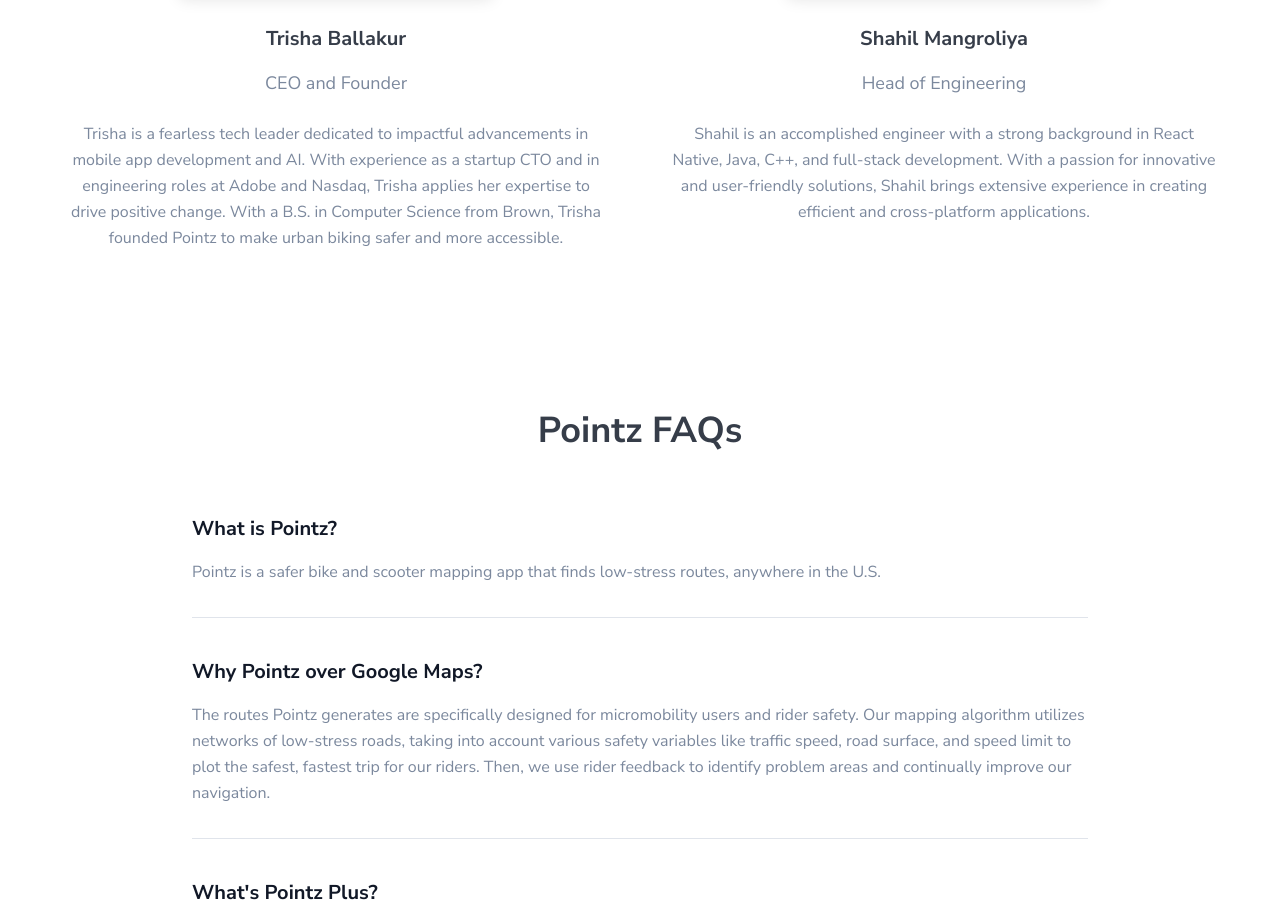
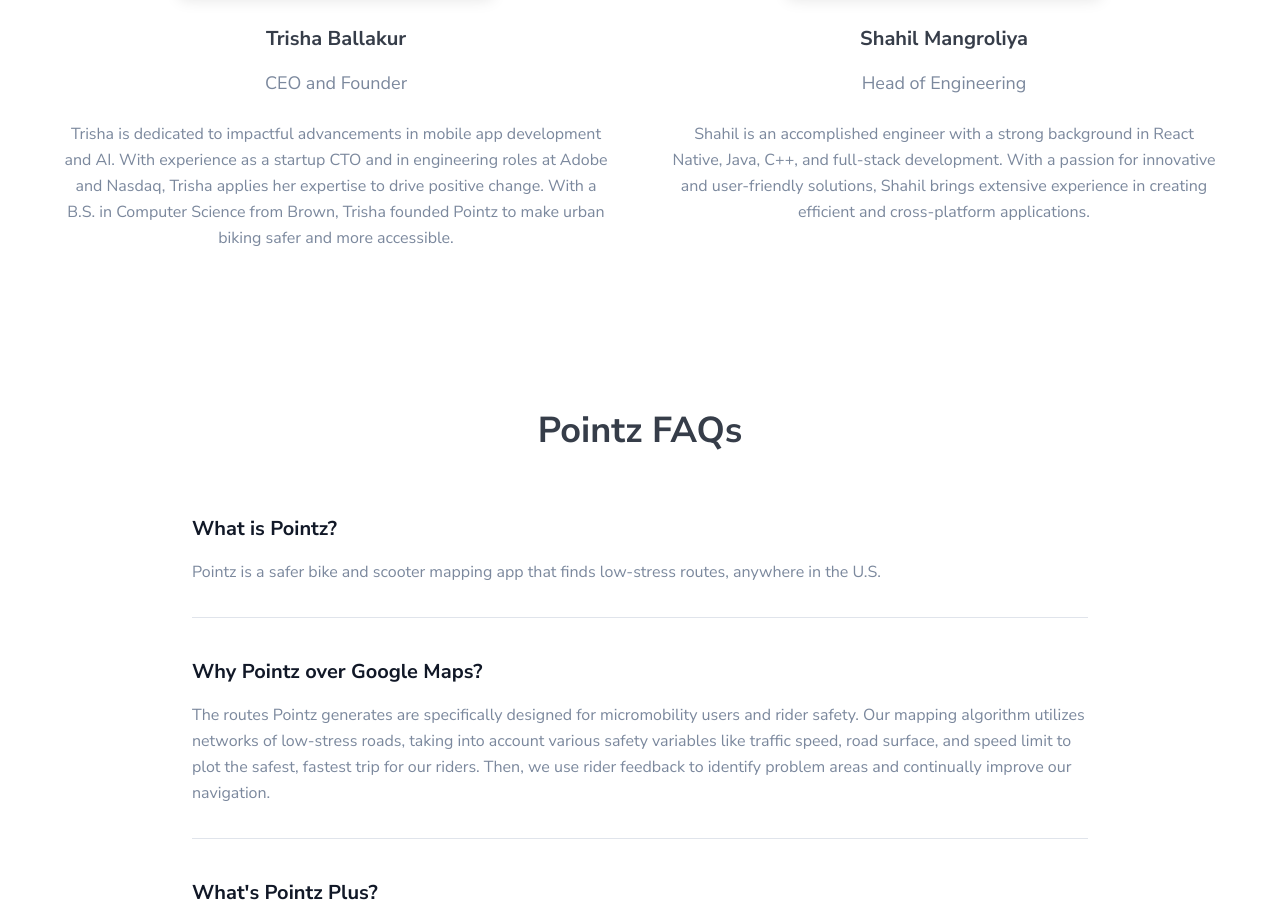
Before and after one commit to PointzOfficial/pointz-website, a React (Vite) app: page /about in a window 1280 px wide. Shown: the part 880-1798 px from the top of the page. Built offline with nearby package versions, Linux system fonts and the light colour scheme.

Commit message:
Refactor About page to enhance readability by streamlining text and improving formatting for better presentation.

```diff
--- a/src/pages/About.tsx
+++ b/src/pages/About.tsx
@@ -53,13 +53,12 @@
                 </p>
                 <div className="text-center">
                   <p className="text-muted-foreground leading-relaxed">
-                    Trisha is a fearless tech leader dedicated to impactful
-                    advancements in mobile app development and AI. With
-                    experience as a startup CTO and in engineering roles at
-                    Adobe and Nasdaq, Trisha applies her expertise to drive
-                    positive change. With a B.S. in Computer Science from Brown,
-                    Trisha founded Pointz to make urban biking safer and more
-                    accessible.
+                    Trisha is dedicated to impactful advancements in mobile app
+                    development and AI. With experience as a startup CTO and in
+                    engineering roles at Adobe and Nasdaq, Trisha applies her
+                    expertise to drive positive change. With a B.S. in Computer
+                    Science from Brown, Trisha founded Pointz to make urban
+                    biking safer and more accessible.
                   </p>
                 </div>
               </div>
```
